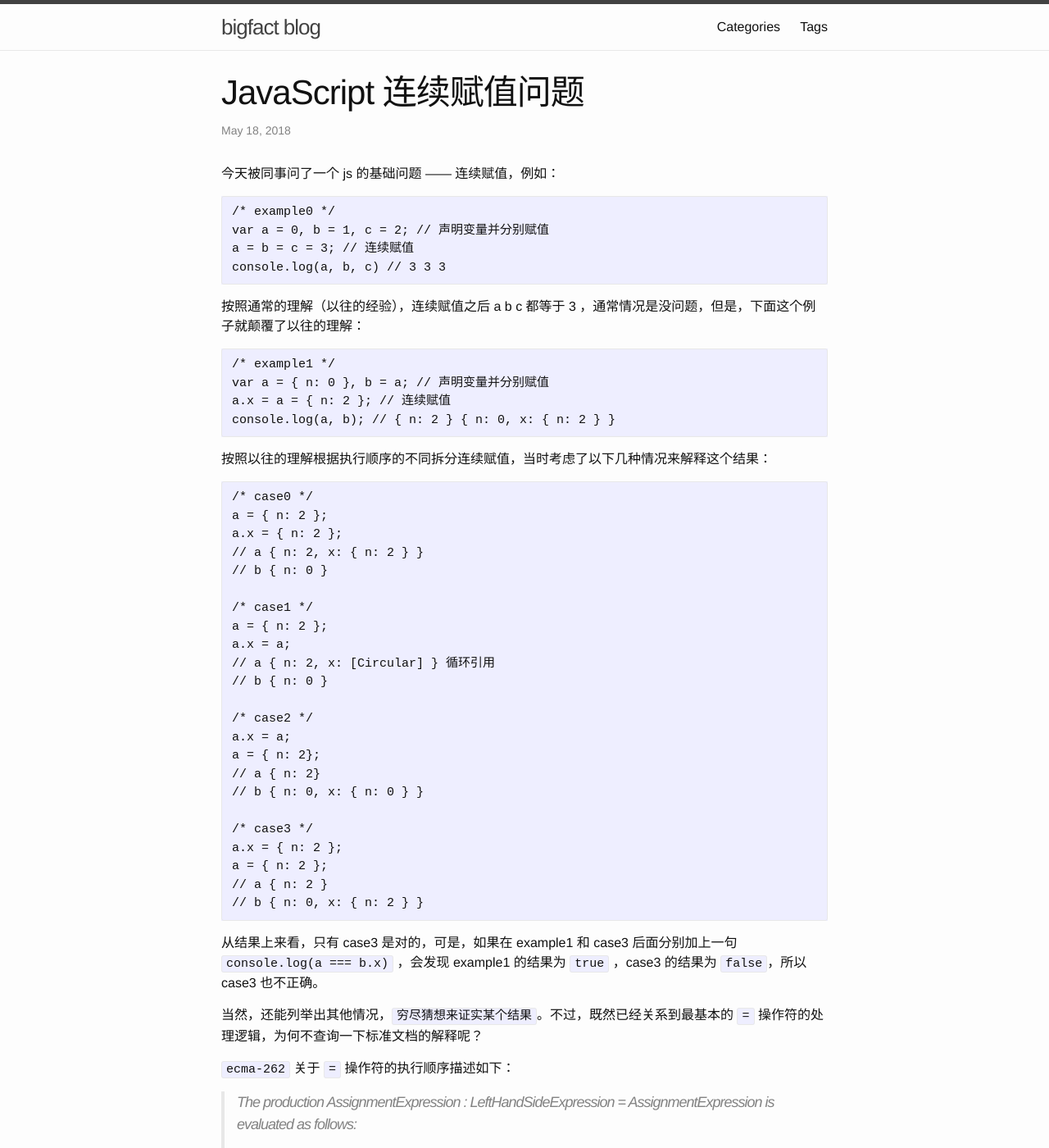
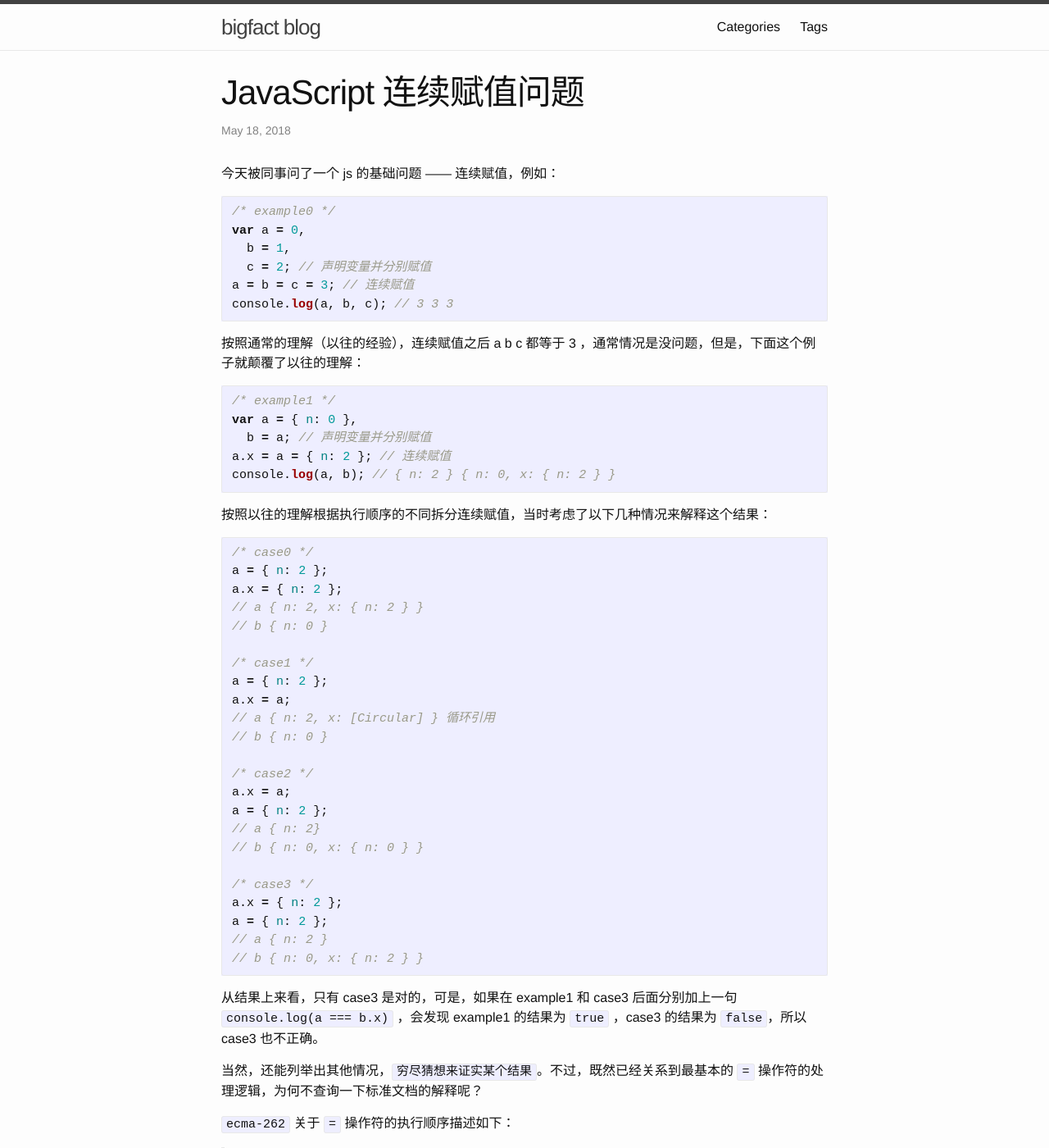
Before and after one commit to bigfact/bigfact.github.io, a Jekyll site: the page built from _posts/201805/2018-05-18-js-continuous-assignment.md, in a window 1280 px wide and 1400 px high. Shown: the whole window at 82% size. Built offline with Jekyll 4.4.1, drawn with Linux system fonts in a browser that asks for light colours; comment, search, counter and statistics services are not loaded.

Commit message:
更新排版

````diff
--- a/_posts/201805/2018-05-18-js-continuous-assignment.md
+++ b/_posts/201805/2018-05-18-js-continuous-assignment.md
@@ -8,25 +8,28 @@ tags: js
 
 今天被同事问了一个 js 的基础问题 —— 连续赋值，例如：
 
-```
+```js
 /* example0 */
-var a = 0, b = 1, c = 2; // 声明变量并分别赋值
+var a = 0,
+  b = 1,
+  c = 2; // 声明变量并分别赋值
 a = b = c = 3; // 连续赋值
-console.log(a, b, c) // 3 3 3
+console.log(a, b, c); // 3 3 3
 ```
 
 按照通常的理解（以往的经验），连续赋值之后 a b c 都等于 3 ，通常情况是没问题，但是，下面这个例子就颠覆了以往的理解：
 
-```
+```js
 /* example1 */
-var a = { n: 0 }, b = a; // 声明变量并分别赋值
+var a = { n: 0 },
+  b = a; // 声明变量并分别赋值
 a.x = a = { n: 2 }; // 连续赋值
 console.log(a, b); // { n: 2 } { n: 0, x: { n: 2 } }
 ```
 
 按照以往的理解根据执行顺序的不同拆分连续赋值，当时考虑了以下几种情况来解释这个结果：
 
-```
+```js
 /* case0 */
 a = { n: 2 };
 a.x = { n: 2 };
@@ -41,7 +44,7 @@ a.x = a;
 
 /* case2 */
 a.x = a;
-a = { n: 2};
+a = { n: 2 };
 // a { n: 2}
 // b { n: 0, x: { n: 0 } }
 
````
